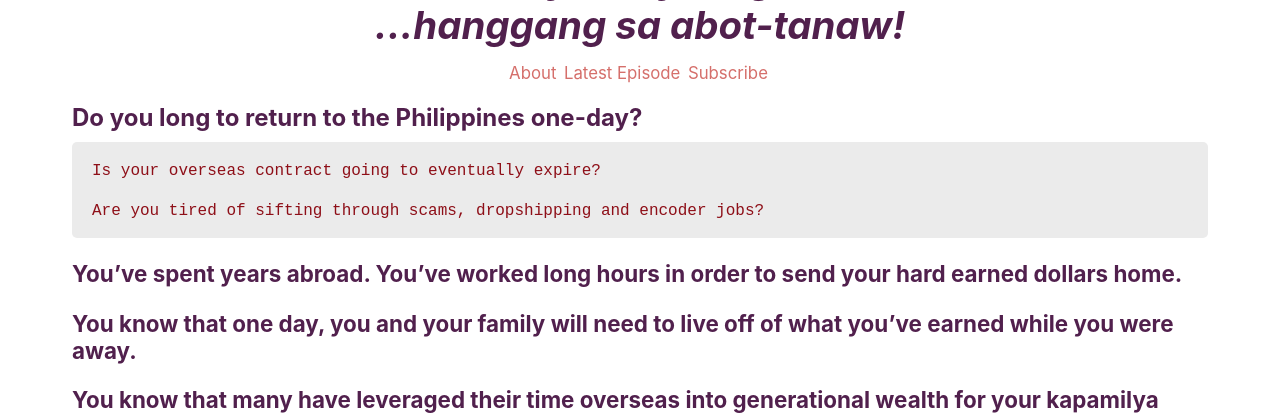
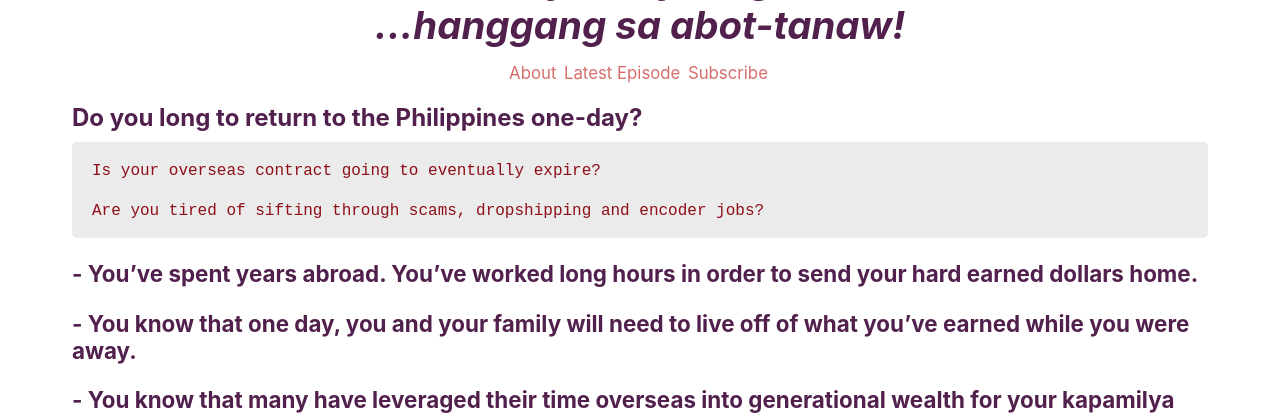
Before and after one commit to paglalayag/paglalayag.github.io, a Jekyll site: the page built from index.md, in a window 1280 px wide and 900 px high, scrolled down 367 px, cut to the strip 0-419 px from the top of the window. Built offline with Jekyll 4.4.1, drawn with Linux system fonts in a browser that asks for light colours; nearby versions of some CDN libraries.

```diff
--- a/index.md
+++ b/index.md
@@ -9,11 +9,11 @@
 
     Are you tired of sifting through scams, dropshipping and encoder jobs?
 
-### You’ve spent years abroad.  You've worked long hours in order to send your hard earned dollars home.
+### - You’ve spent years abroad.  You've worked long hours in order to send your hard earned dollars home.
 
-### You know that one day, you and your family will need to live off of what you've earned while you were away.
+### - You know that one day, you and your family will need to live off of what you've earned while you were away.
 
-### You know that many have leveraged their time overseas into generational wealth for your kapamilya
+### - You know that many have leveraged their time overseas into generational wealth for your kapamilya
 
 {% include signup.html %}
 
```
Also changed, not shown: assets/img/home/dr-manny.png (added), assets/img/home/heat-wave.png (added).
